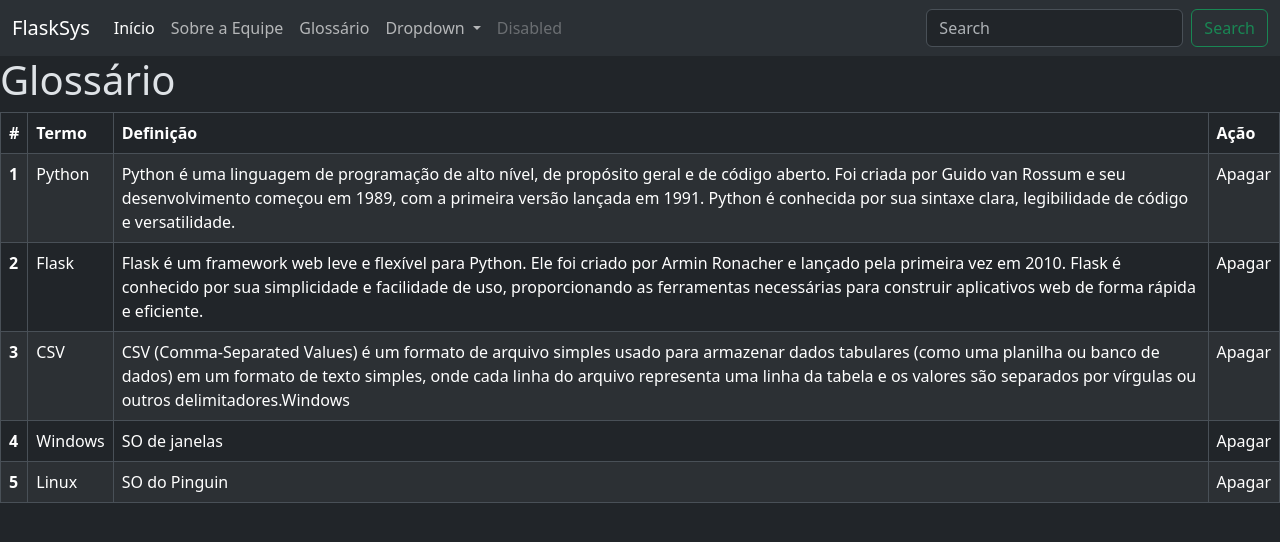
After one commit to cinthynhac/projeto_final_ip_cc, a Flask app: page /glossario in a window 1280 px wide. The commit adds this page. Shown: the top 542 px of the page. Run offline with Flask 3, Linux system fonts and the light colour scheme.

Commit message:
Initial commit

```diff
--- a/app.py
+++ b/app.py
@@ -1,4 +1,5 @@
-from flask import Flask, render_template
+import csv
+from flask import Flask, render_template, request, url_for, redirect
 
 app = Flask(__name__)
 
@@ -12,4 +13,37 @@ def sobre_equipe():
     return render_template('sobre.html')
 
 
-app.run()
+@app.route('/glossario')
+def glossario():
+
+    glossario_de_termos = []
+
+    with open('bd_glossario.csv', newline='', encoding='utf-8') as csvfile:
+        reader = csv.reader(csvfile, delimiter=';')
+
+        for t in reader:
+            glossario_de_termos.append(t)
+
+    return render_template('glossario.html', glossario=glossario_de_termos)
+
+
+
+@app.route('/novo_termo')
+def novo_termo():
+    return render_template('novo_termo.html')
+
+
+@app.route('/criar_termo', methods=['POST'])
+def criar_termo():
+
+    termo = request.form['termo']
+    definicao = request.form['definicao']
+
+    with open('bd_glossario.csv', 'a', newline='', encoding='utf-8') as csvfile:
+        writer = csv.writer(csvfile, delimiter=';')
+        writer.writerow([termo, definicao])
+
+    return redirect(url_for('glossario'))
+
+
+app.run(debug=True)
--- /dev/null
+++ b/bd_glossario.csv
@@ -0,0 +1,5 @@
+Python;Python é uma linguagem de programação de alto nível, de propósito geral e de código aberto. Foi criada por Guido van Rossum e seu desenvolvimento começou em 1989, com a primeira versão lançada em 1991. Python é conhecida por sua sintaxe clara, legibilidade de código e versatilidade.
+Flask;Flask é um framework web leve e flexível para Python. Ele foi criado por Armin Ronacher e lançado pela primeira vez em 2010. Flask é conhecido por sua simplicidade e facilidade de uso, proporcionando as ferramentas necessárias para construir aplicativos web de forma rápida e eficiente.
+CSV;CSV (Comma-Separated Values) é um formato de arquivo simples usado para armazenar dados tabulares (como uma planilha ou banco de dados) em um formato de texto simples, onde cada linha do arquivo representa uma linha da tabela e os valores são separados por vírgulas ou outros delimitadores.Windows;SO de janelas
+Windows;SO de janelas
+Linux;SO do Pinguin
--- /dev/null
+++ b/templates/glossario.html
@@ -0,0 +1,25 @@
+{% extends "modelo.html" %}
+{% block conteudo %}
+<h1>Glossário</h1>
+
+<table class="table table-striped table-responsive table-bordered">
+  <thead class="thead-default">
+    <tr>
+      <th scope="col">#</th>
+      <th scope="col">Termo</th>
+      <th scope="col">Definição</th>
+      <th scope="col">Ação</th>
+    </tr>
+  </thead>
+  <tbody>
+  {% for termo in glossario %}
+    <tr>
+      <th scope="row">{{ loop.index }}</th>
+      <td>{{ termo[0] }}</td>
+      <td>{{ termo[1] }}</td>
+      <td>Apagar</td>
+    </tr>
+  {% endfor %}
+  </tbody>
+</table>
+{% endblock %}
--- a/templates/modelo.html
+++ b/templates/modelo.html
@@ -1,25 +1,28 @@
 <!doctype html>
 <html lang="en" data-bs-theme="dark">
-  <head>
-    <meta charset="utf-8">
+   <head>
+   <meta charset="utf-8">
     <meta name="viewport" content="width=device-width, initial-scale=1">
-    <title>Bootstrap demo</title>
+    <title>FlaskSys</title>
     <link href="https://cdn.jsdelivr.net/npm/bootstrap@5.3.6/dist/css/bootstrap.min.css" rel="stylesheet" integrity="sha384-4Q6Gf2aSP4eDXB8Miphtr37CMZZQ5oXLH2yaXMJ2w8e2ZtHTl7GptT4jmndRuHDT" crossorigin="anonymous">
   </head>
   <body>
   <nav class="navbar navbar-expand-lg bg-body-tertiary">
   <div class="container-fluid">
-    <a class="navbar-brand" href="#">Navbar</a>
+    <a class="navbar-brand" href="/">FlaskSys</a>
     <button class="navbar-toggler" type="button" data-bs-toggle="collapse" data-bs-target="#navbarSupportedContent" aria-controls="navbarSupportedContent" aria-expanded="false" aria-label="Toggle navigation">
       <span class="navbar-toggler-icon"></span>
     </button>
     <div class="collapse navbar-collapse" id="navbarSupportedContent">
       <ul class="navbar-nav me-auto mb-2 mb-lg-0">
         <li class="nav-item">
-          <a class="nav-link active" aria-current="page" href="#">Home</a>
+          <a class="nav-link active" aria-current="page" href="/">Início</a>
         </li>
         <li class="nav-item">
-          <a class="nav-link" href="#">Link</a>
+          <a class="nav-link" href="/sobre-equipe">Sobre a Equipe</a>
+        </li>
+        <li class="nav-item">
+          <a class="nav-link" href="/glossario">Glossário</a>
         </li>
         <li class="nav-item dropdown">
           <a class="nav-link dropdown-toggle" href="#" role="button" data-bs-toggle="dropdown" aria-expanded="false">
```
Also changed, not shown: templates/novo_termo.html (added, +20 -0 lines).
